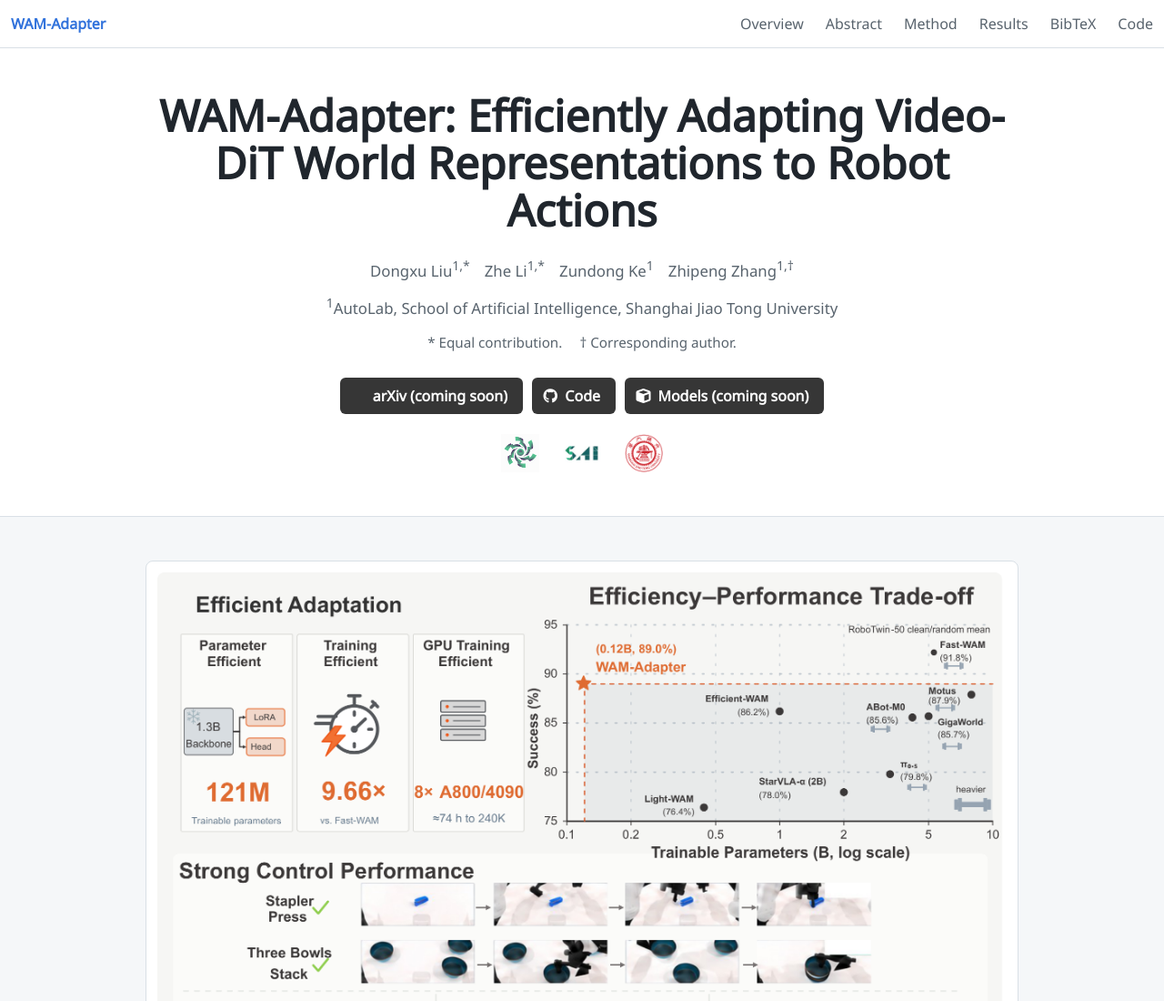
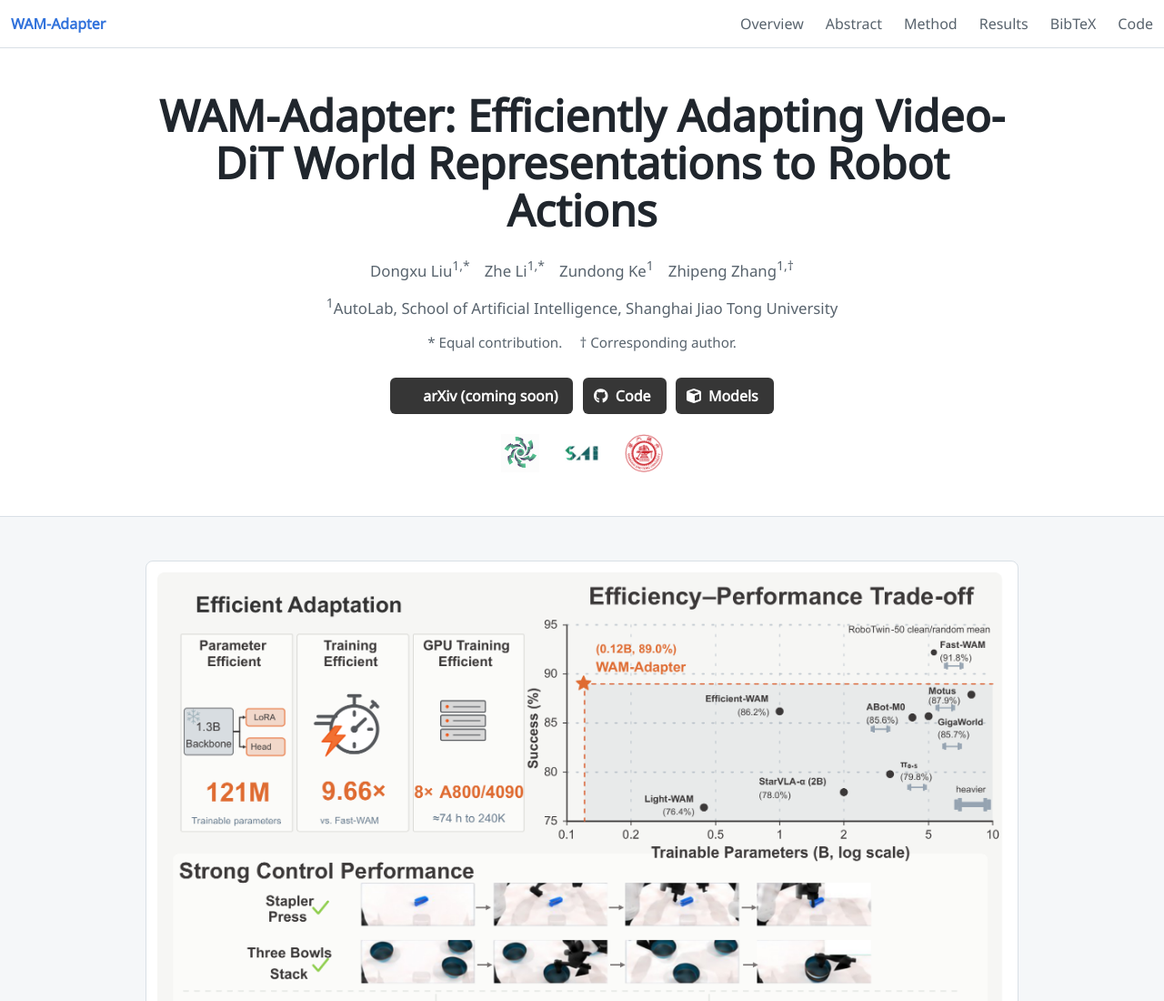
Before and after one commit to ldx825/WAM-Adapter-Homepage, a plain HTML site: page index.html in a window 1280 px wide. Shown: the top 1100 px of the page at 91% size. Drawn offline with Linux system fonts and the light colour scheme; some icons are missing; a web font is replaced by a local one.

Commit message:
Update Models button: checkpoints released on Hugging Face

```diff
--- a/index.html
+++ b/index.html
@@ -87,7 +87,7 @@
                                 <a href="https://huggingface.co/ldx825/WAM-Adapter"
                                     class="external-link button is-normal is-dark">
                                     <span class="icon"><i class="fas fa-cube"></i></span>
-                                    <span>Models (coming soon)</span>
+                                    <span>Models</span>
                                 </a>
                             </span>
                         </div>
@@ -183,7 +183,8 @@
                         <p>The readout keeps the temporal identity of the representations as <em>Current</em>,
                             <em>Early-Future</em>, and <em>Late-Future</em> groups, learns group-specific cross-layer
                             fusion weights, aligns fused keys to the action timeline, and predicts the chunk with a
-                            small mixed-context decoder.</p>
+                            small mixed-context decoder.
+                        </p>
                     </div>
                 </div>
             </div>
```
